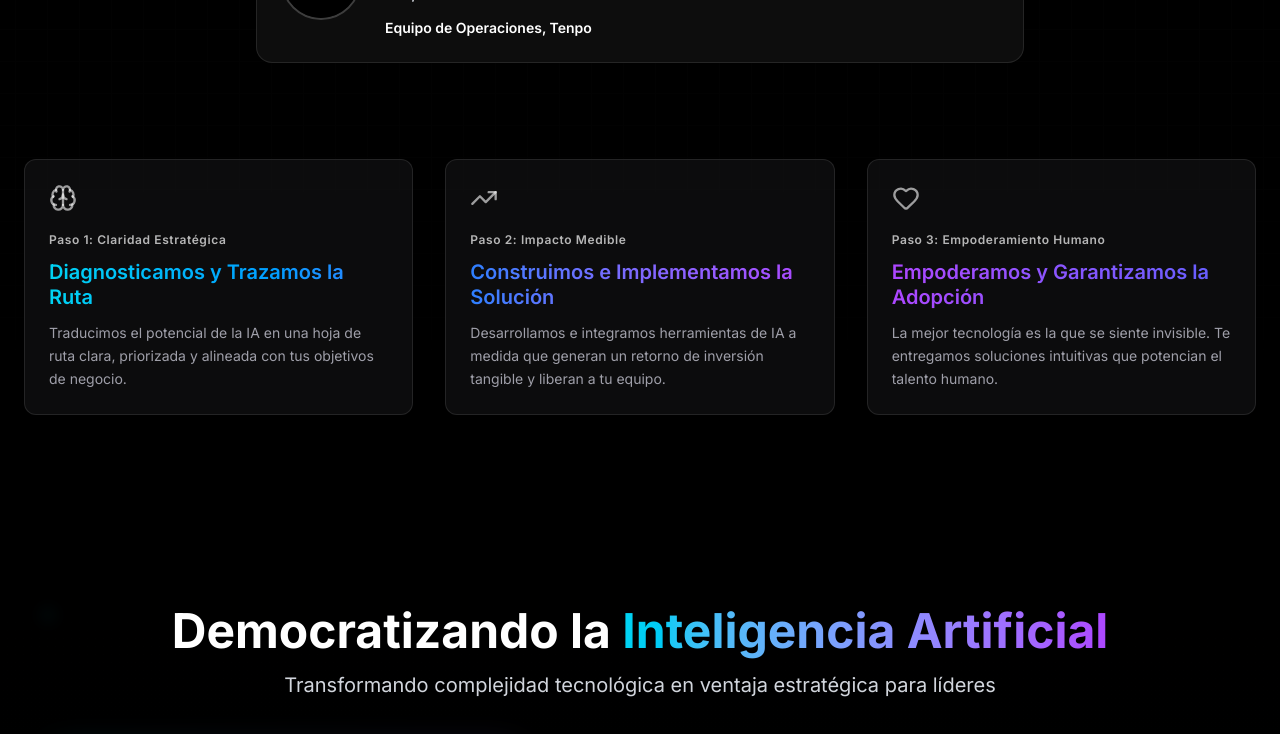
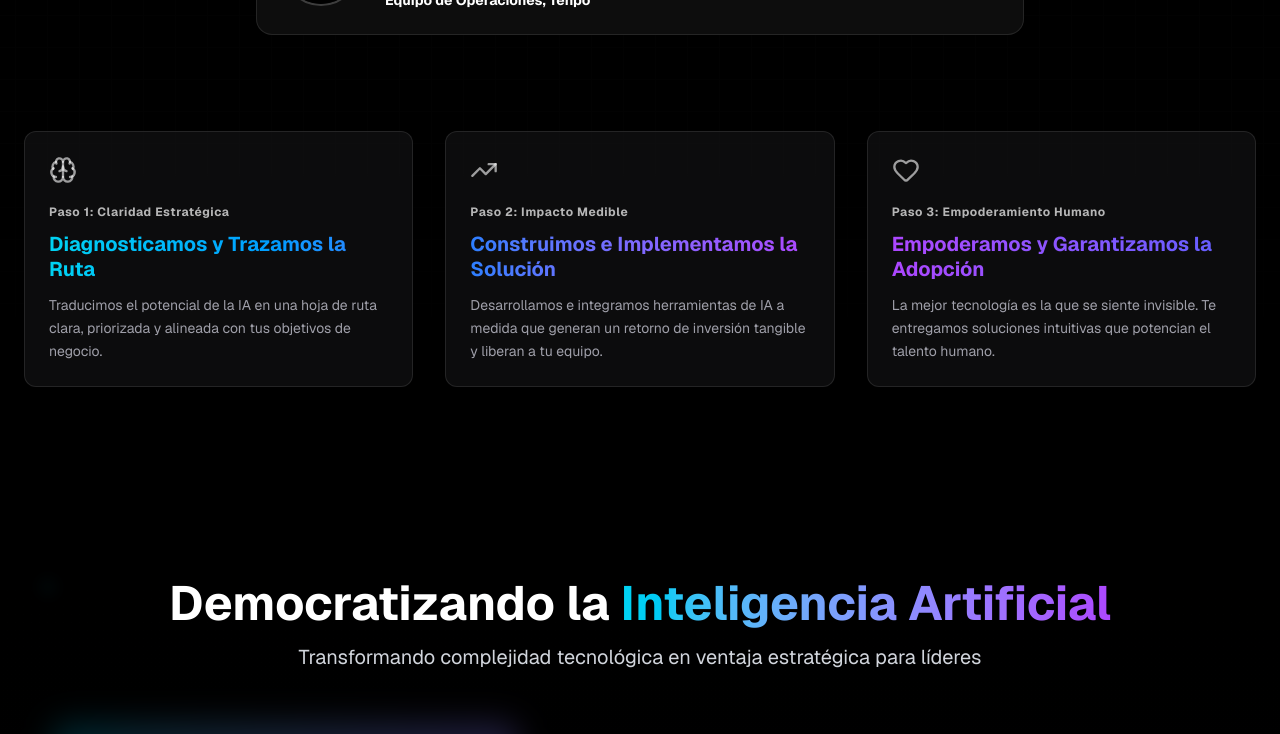
Before and after one commit to hh2fc24/HH_consultor, a Next.js app: page / in a window 1280 px wide. Shown: the part 1300-2034 px from the top of the page. Built offline with nearby package versions, Linux system fonts and the light colour scheme.

Commit message:
🚀 Build listo: limpieza, fixes de tipado y transición a producción estable II

```diff
--- a/src/app/layout.tsx
+++ b/src/app/layout.tsx
@@ -1,33 +1,30 @@
 // src/app/layout.tsx
 import type { Metadata } from "next";
-import { Inter, JetBrains_Mono } from "next/font/google";
+import { Geist, Geist_Mono } from "next/font/google";
 import "./globals.css";
 
-const inter = Inter({
+const geistSans = Geist({
   subsets: ["latin"],
-  variable: "--font-geist-sans", // ✅ mantiene nombre por consistencia
+  weight: ["400", "700"],            // Regular y Bold
+  variable: "--font-geist-sans",
   display: "swap",
 });
 
-const jetbrains = JetBrains_Mono({
+const geistMono = Geist_Mono({
   subsets: ["latin"],
+  weight: ["400"],                   // Mono regular solo
   variable: "--font-geist-mono",
   display: "swap",
 });
 
 export const metadata: Metadata = {
   title: "Hugo Hormazábal | IA Personalizada con Propósito",
-  description:
-    "Consultoría estratégica premium en inteligencia artificial con enfoque humano y resultados reales.",
+  description: "Consultoría estratégica premium en inteligencia artificial con enfoque humano y resultados reales.",
 };
 
-export default function RootLayout({
-  children,
-}: Readonly<{
-  children: React.ReactNode;
-}>) {
+export default function RootLayout({ children }: { children: React.ReactNode }) {
   return (
-    <html lang="es" className={`${inter.variable} ${jetbrains.variable}`}>
+    <html lang="es" className={`${geistSans.variable} ${geistMono.variable}`}>
       <body
         className="antialiased text-white"
         style={{
--- a/src/components/IAClub.tsx
+++ b/src/components/IAClub.tsx
@@ -3,7 +3,7 @@
 import { useState, useEffect } from 'react';
 import { motion } from 'framer-motion';
 import { Users, BookOpen, Video, MessageSquare, Zap, Calendar, LockKeyhole } from 'lucide-react';
-import type { Variants } from 'framer-motion';
+
 
 const IAClub = () => {
   const containerVariants = {
@@ -17,13 +17,13 @@ const IAClub = () => {
     },
   };
 
-const itemVariants: Variants = {
+  const itemVariants = {
     hidden: { opacity: 0, y: 20 },
     visible: {
       opacity: 1,
       y: 0,
       transition: {
-      type: "spring" as const,
+        type: 'spring',
         stiffness: 120,
         damping: 15,
         duration: 0.7
--- a/src/components/IAJourney.tsx
+++ b/src/components/IAJourney.tsx
@@ -3,7 +3,7 @@
 
 import { motion } from 'framer-motion';
 import { Sparkles, BrainCircuit, Rocket, Layers, BarChart } from 'lucide-react';
-import type { Variants } from 'framer-motion';
+
 
 const IAJourney = () => {
   const containerVariants = {
@@ -17,16 +17,16 @@ const IAJourney = () => {
     },
   };
 
-  const itemVariants: Variants = {
+  const itemVariants = {
     hidden: { opacity: 0, y: 20 },
     visible: {
       opacity: 1,
       y: 0,
       transition: {
-        type: "spring", // ✅ usar literal exacto
+        type: 'spring',
         stiffness: 120,
         damping: 15,
-        duration: 0.7,
+        duration: 0.7
       },
     },
   };
```
Also changed, not shown: package.json (+7 -7 lines), 1 other file (tests, documents, lock files or other folders). Lines whose indentation alone changed are shown as unchanged.
